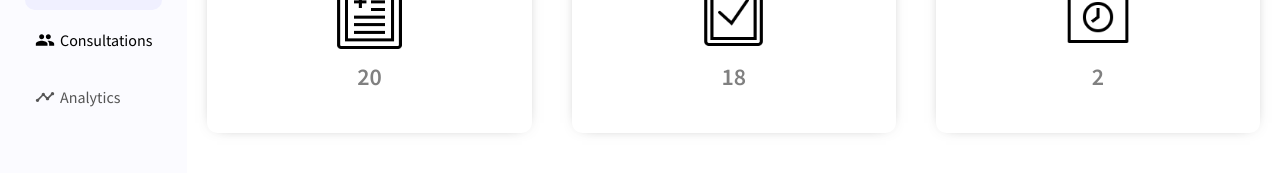
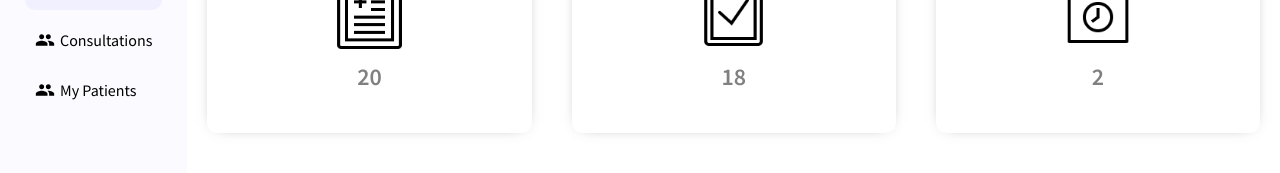
Before and after one commit to jbuyu/realdoc-admin, a React (Create React App) app: page / in a window 1280 px wide. Shown: the part 247-420 px from the top of the page. Built offline with nearby package versions, Linux system fonts and the light colour scheme.

Commit message:
misc changes

```diff
--- a/src/components/sidebar/SideBar.jsx
+++ b/src/components/sidebar/SideBar.jsx
@@ -17,9 +17,12 @@ export default function SideBar() {
             <Link to="/consultations" className="sidebarListItem">
               <GroupIcon className="sidebarIcon" /> Consultations
             </Link>
-            <li className="sidebarListItem">
+            <Link to="#" className="sidebarListItem">
+              <GroupIcon className="sidebarIcon" /> My Patients
+            </Link>
+            {/* <li className="sidebarListItem">
               <TimelineIcon className="sidebarIcon" /> Analytics
-            </li>
+            </li> */}
           </ul>
         </div>
       </div>
```
